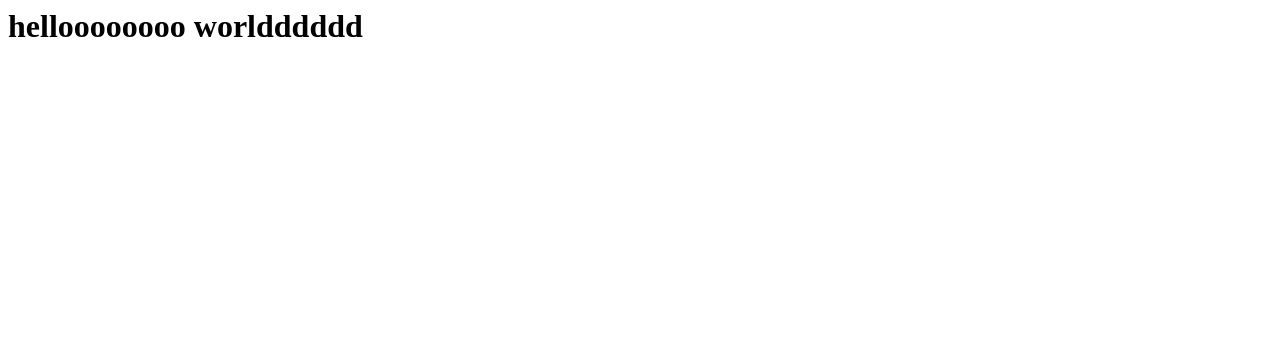
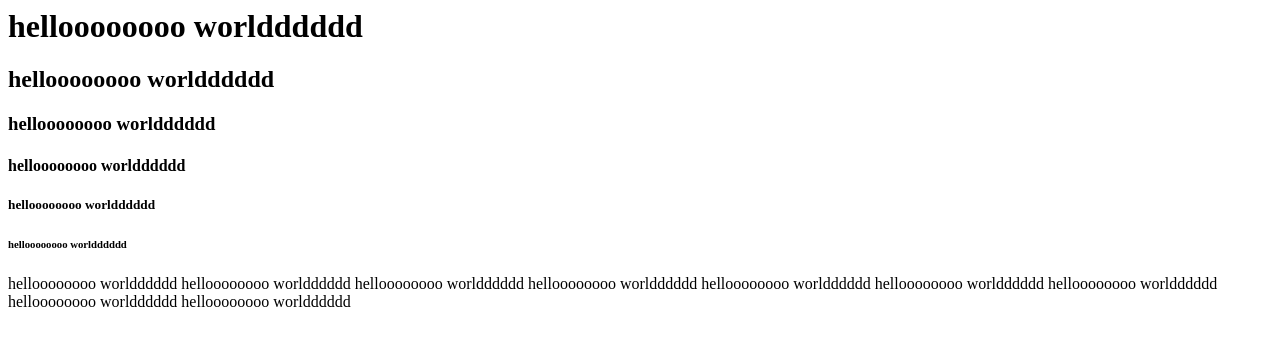
Before and after one commit to ruqaabukar/ruqaabukar.github.io, a plain HTML site: page index.html in a window 1280 px wide. Drawn offline with Linux system fonts and the light colour scheme.

Commit message:
Update index.html

```diff
--- a/index.html
+++ b/index.html
@@ -1 +1,15 @@
 <h1> helloooooooo worldddddd </h1>
+<h2> helloooooooo worldddddd </h2>
+<h3> helloooooooo worldddddd </h3>
+<h4> helloooooooo worldddddd </h4>
+<h5> helloooooooo worldddddd </h5>
+<h6> helloooooooo worldddddd </h6>
+<h7> helloooooooo worldddddd </h7>
+<h8> helloooooooo worldddddd </h8>
+<h9> helloooooooo worldddddd </h9>
+<h10> helloooooooo worldddddd </h10>
+<h11> helloooooooo worldddddd </h11>
+<h12> helloooooooo worldddddd </h12>
+<h13> helloooooooo worldddddd </h13>
+<h14> helloooooooo worldddddd </h14>
+<h15> helloooooooo worldddddd </h15>
```
